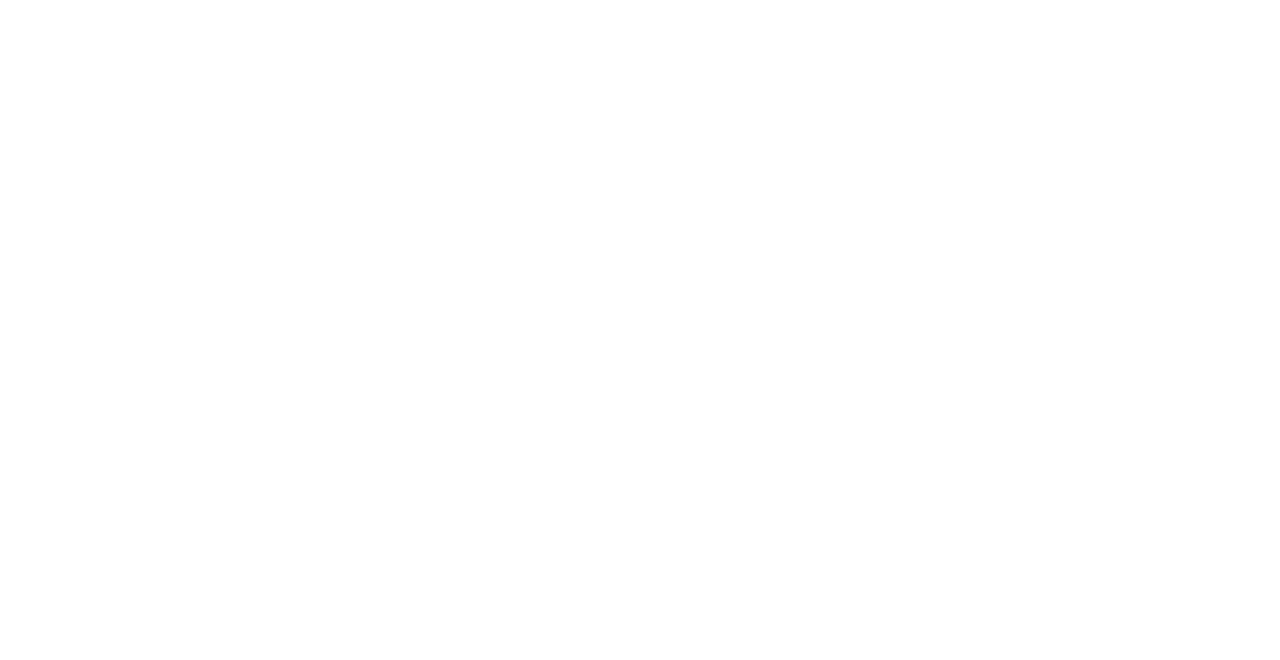
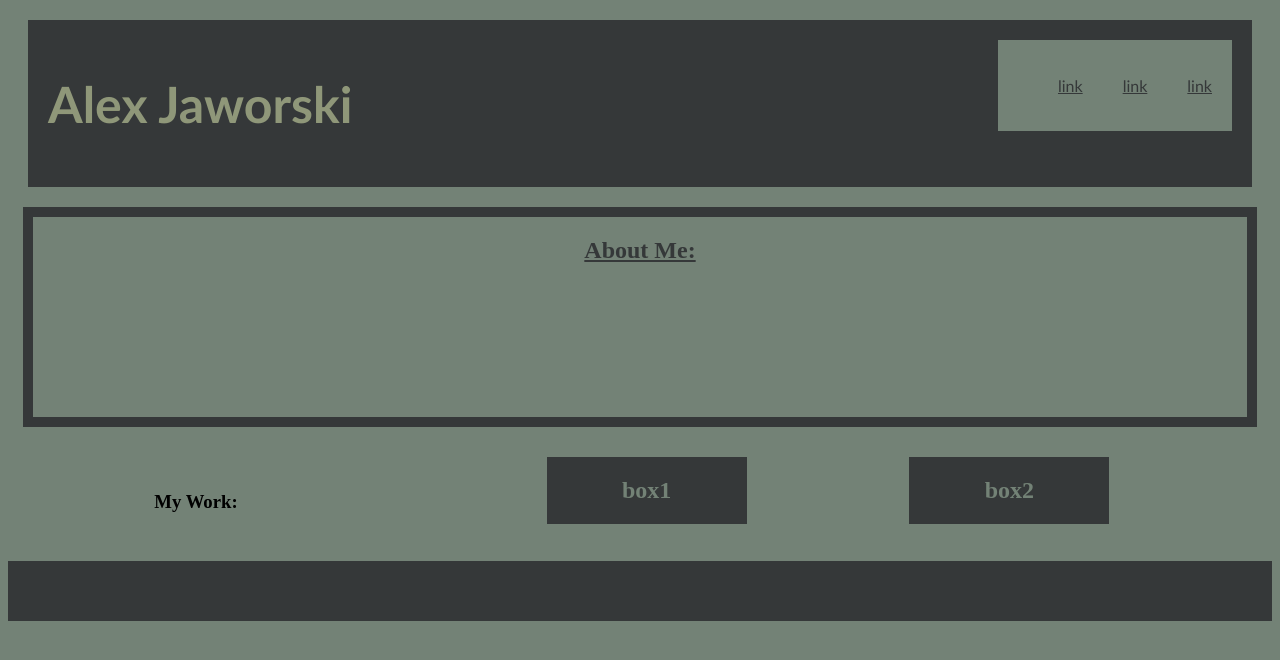
Before and after one commit to Ajaws2022/BC-CH-Round2, a plain HTML site: page index.html in a window 1280 px wide. Drawn offline with Linux system fonts and the light colour scheme; files that its build step writes are made by us from their sources.

Commit message:
created basic project structure

```diff
--- a/assets/style.css
+++ b/assets/style.css
@@ -0,0 +1,111 @@
+* {
+    background-color: #738276;
+}
+
+.header {
+    margin: 20px;
+    padding: 20px;
+    font-family: 'Trebuchet MS', 'Lucida Sans Unicode',
+     'Lucida Grande', 'Lucida Sans', Arial, sans-serif;
+    background-color: #353839;
+    color: #8f9779;
+}
+
+.header h1 {
+    display: inline-block;
+    font-size: 50px;
+    background-color: #353839;
+
+    color:#8f9779 ;
+}
+
+.header div {
+    display: flex;
+    justify-content: space-evenly;
+    float: right;
+
+}
+
+.header div ul {
+
+    display: flex;
+    flex: auto;
+
+
+}
+
+.header div ul li {
+    display: inline-block;
+    margin: 20px;
+    background-color: #353839;
+}
+
+a {
+
+    color: #353839;
+}
+
+.aboutme {
+    height: 200px;
+    display: block;
+    margin: 15px;
+    border: solid 10px;
+    border-color: #353839;
+}
+
+.aboutme h2 {
+    text-align: center;
+    text-decoration: underline;
+    color: #353839;
+}
+
+.worktab {
+    margin: 30px;
+    display: block;
+    float: left;
+    width: 25%;
+    border: 0 10px 10px 0 #353839;
+}
+
+.worktab h3 {
+
+
+    border-color: #353839;
+
+    text-align: center;
+}
+
+.mywork {
+    margin-top: 30px;
+    display: flex;
+    justify-content: space-evenly;
+
+
+}
+
+.mywork div {
+    display: block;
+    background-color: #353839;
+    width: 200px;
+}
+
+.mywork div h2 {
+    background-color: #353839;
+    color: #738276;
+    text-align: center;
+}
+
+.footer {
+
+    padding: 30px;
+   background-color: #353839;
+    clear: both;
+    font-family: 'Trebuchet MS', 'Lucida Sans Unicode', 'Lucida Grande', 'Lucida Sans', Arial, sans-serif;
+    text-align: center;
+}
+
+.footer div {
+    display: block;
+    background-color: #353839;
+    width: 100%;
+}
--- a/index.html
+++ b/index.html
@@ -3,5 +3,51 @@
 
 <head>
     <meta charset="UTF-8" />
-    <link rel="stylesheet" href="./assets/css/style.css">
+    <link rel="stylesheet" href="./assets/style.css">
     <title>Alex Jaworski's Portfolio</title>
+
+</head>
+
+<body>
+    <div class="header">
+        <h1>Alex Jaworski</h1>
+        <div>
+            <ul>
+                <li>
+                    <a href="link">link</a>
+                </li>
+                <li>
+                    <a href="link">link</a>
+                </li>
+                <li >
+                    <a href="link">link</a>
+                </li>
+            </ul>
+        </div>
+    </div>
+
+    <div class="aboutme">
+        <h2>About Me:</h2>
+
+    </div>
+
+    <div class="worktab">
+        <h3>My Work:</h3>
+
+    </div>
+
+    <div class="mywork">
+        <div>
+        <h2>box1</h2>
+        </div>
+
+        <div>
+            <h2>box2</h2>
+        </div>
+
+    </div>
+
+    <div class="footer">
+        <div></div>
+
+    </div>
```
